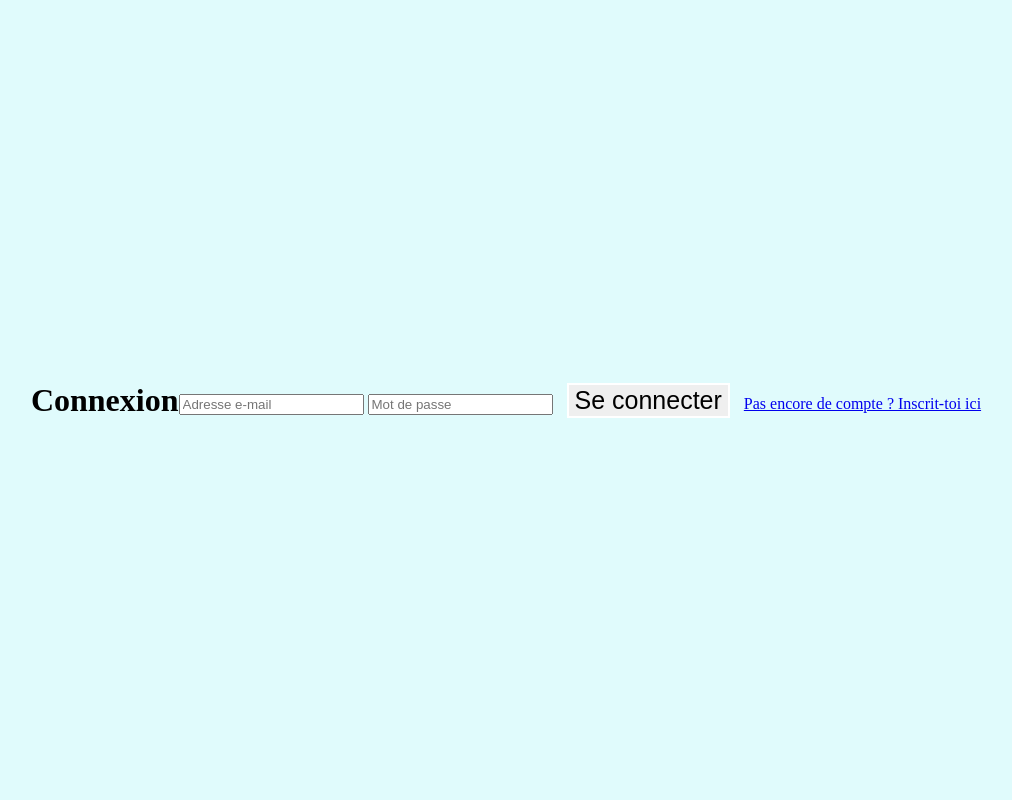
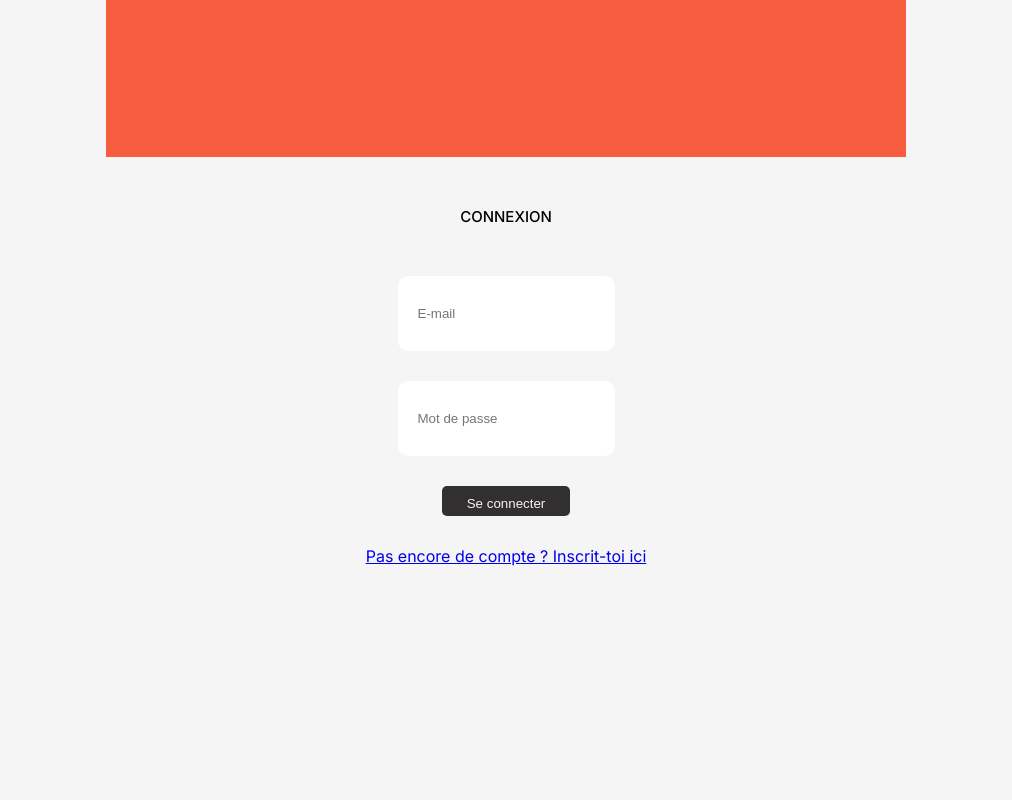
Before and after one commit to Draie/Academic_valid, a PHP site: page / in a window 1280 px wide. Shown: the whole page, without its empty margins (134-1146 px from the left). Run offline with PHP 8.4, Linux system fonts and the light colour scheme.

Commit message:
add login and subscribe

```diff
--- a/header.php
+++ b/header.php
@@ -5,9 +5,18 @@
     <meta http-equiv='X-UA-Compatible' content='IE=edge'>
     <title>Academic validation</title>
     <meta name='viewport' content='width=device-width, initial-scale=1'>
-    <link rel='stylesheet' type='text/css' media='screen' href='style.css'>
-    <link rel="preconnect" href="https://fonts.googleapis.com">
+
+  <link rel="preconnect" href="https://fonts.googleapis.com">
 <link rel="preconnect" href="https://fonts.gstatic.com" crossorigin>
-<link href="https://fonts.googleapis.com/css2?family=Bebas+Neue&display=swap" rel="stylesheet">
+<link href="https://fonts.googleapis.com/css2?family=Inter:ital,opsz,wght@0,14..32,100..900;1,14..32,100..900&display=swap" rel="stylesheet">
+    <link rel='stylesheet' type='text/css' media='screen' href='style/style.css'>
+
    <!-- <script src='main.js'></script> -->
+
+
 </head>
+
+
+<header class="header">
+
+</header>
--- a/index.php
+++ b/index.php
@@ -1,14 +1,19 @@
 <?php
+
+    $feuilleDeStyle = "<link rel='stylesheet' type='text/css' media='screen' href='style\connexion_form.css'>";
+
 require_once "header.php";
+echo $feuilleDeStyle;
 ?>
 
 
 
 <title>Connexion</title>
-<body>
-    <h1>Connexion</h1>
+<body class="form_connexion_container">
+
+    <h1 class="title">CONNEXION</h1>
     <form action="loginPost.php" method="POST">
-        <input type="email"name="email" placeholder="Adresse e-mail"/>
+        <input type="email"name="email" placeholder="E-mail"/>
         <input type="password"name="password" placeholder="Mot de passe"/>
         <button type="submit" >Se connecter</button>
         <a href="registerForm.php"> Pas encore de compte ? Inscrit-toi ici</a>
--- a/style.css
+++ /dev/null
@@ -1,81 +0,0 @@
-body {
-padding: 0px;
-margin: 0px;
-width: 100vw;
-height: 100vh;
-background-color: #E0FBFC;
-display: flex;
-justify-content: center;
-align-items: center;
-
-}
-
-main{
-    display: flex;
-    flex-direction: column;
-    justify-content: center;
-    align-items: center;
-    background-color: #293241;
-    border-radius: 7px;
-    -webkit-border-radius: 7px;
-    -moz-border-radius: 7px;
-    -ms-border-radius: 7px;
-    -o-border-radius: 7px;
-}
-
-main h1, h2{
-font-family: "Bebas Neue", sans-serif;
-  font-weight: 500;
-  font-style: normal;
-  font-size: 40px;
-
-}
-
-main h1{
-    color: #E0FBFC;
-    font-size: 55px;
-}
-
-main h2{
-    color: #EE6C4D;
-}
-.form{
-    padding: 40px;
-    padding-top: 10px;
-    display: flex;
-    justify-content: center;
-    flex-direction: column;
-    align-items: center;
-    width: 40vw;
-    height: 90%;
-
-}
-
-
-.form .note   {
-justify-self: baseline;
-width: 100px;
-height: 100px;
-text-align:center;
-padding-top: 10px;
-padding-left: 20px;
-font-size: 40px;
-
-}
-.form input, button {
-    border-width: 2px;
-    border-color: white;
-    border-style: solid;
-    margin: 10px;
-    font-size: 25px;
-}
-
-.responses{
-    font-size: 60px;
-    color: #3D5A80;
-}
-
-.responses a{
-    color: black;
-    font-size: 30px;
-}
--- /dev/null
+++ b/style/connexion_form.css
@@ -0,0 +1,63 @@
+.form_connexion_container{
+    background-color: #F5F5F5;
+    width: 70vw;
+    height: 97vh;
+    font-family: "Inter", sans-serif;
+
+align-items: center;
+}
+
+.form_connexion_container form{
+  display: flex;
+    flex-direction: column;
+    gap: 30px;
+    align-items: center;
+    justify-self: center;
+
+}
+
+.form_connexion_container form input {
+    border: none;
+    border-radius: 10px;
+    height:35px;
+    padding: 20px;
+    max-width: 300px;
+    color: #929191;
+    -webkit-border-radius: 10px;
+    -moz-border-radius: 10px;
+    -ms-border-radius: 10px;
+    -o-border-radius: 10px;
+}
+
+
+.form_connexion_container form button{
+    background-color: #312F2F;
+    font-weight: 500;
+    padding-bottom: 10px;
+    padding-top: 10px;
+    color: #F5F5F5;
+    width: 128px;
+    height:30px;
+    border:none;
+    border-radius: 5px;
+    -webkit-border-radius: 5px;
+    -moz-border-radius: 5px;
+    -ms-border-radius: 5px;
+    -o-border-radius: 5px;
+}
+
+.form_connexion_container button:hover{
+    background-color: #F55D3E;
+        color: #312F2F;
+
+}
+.form_connexion_container .title {
+    display: flex;
+    justify-content: center;
+    margin-top: 50px;
+    margin-bottom: 50px;
+    font-weight: 500;
+    font-size: 15px;
+
+
+}
--- /dev/null
+++ b/style/style.css
@@ -0,0 +1,20 @@
+* {
+padding: 0px;
+margin: 0px;
+
+}
+
+body{
+    width: 85vw;
+height: 100vh;
+background-color: #F5F5F5;
+display: flex;
+flex-direction: column;
+justify-self: center;
+
+}
+.header{
+    height:157px;
+    width: 100vh;
+    background-color: #F55D3E;
+}
--- a/traitement.php
+++ b/traitement.php
@@ -48,10 +48,10 @@ echo "une erreur est survenue : ".$e->getMessage();
 }finally{
 
 if ($score>= 15){
-    echo " Bien joué, tu a dead ".$name." </br><a href=dashboard.php> Revenir à l'accueil <a/>";
+    echo " Bien joué, tu a dead ".$name." </br><a href=dashboard.php> Revenir à l'accueil <a/></br> <br><br><div class='notif'> Note enregistré avec succès<div/> ";
 
  } elseif ($score < 15) {
-    echo" Sah, c'est pas ouf ".$name."  </br><a href=\dashboard.php>Revenir à l'accueil <a/> ";
+    echo" Sah, c'est pas ouf ".$name."  </br><a href=\dashboard.php>Revenir à l'accueil <a/><br><div class='notif'> Note enregistré avec succès<div/> ";
  }
 
 
```
Also changed, not shown: dashboard.php (+34 -10 lines), registerForm.php (+18 -6 lines), style/add_notes_form.css (added, +14 -0 lines), style/register_form.css (added, +63 -0 lines).
